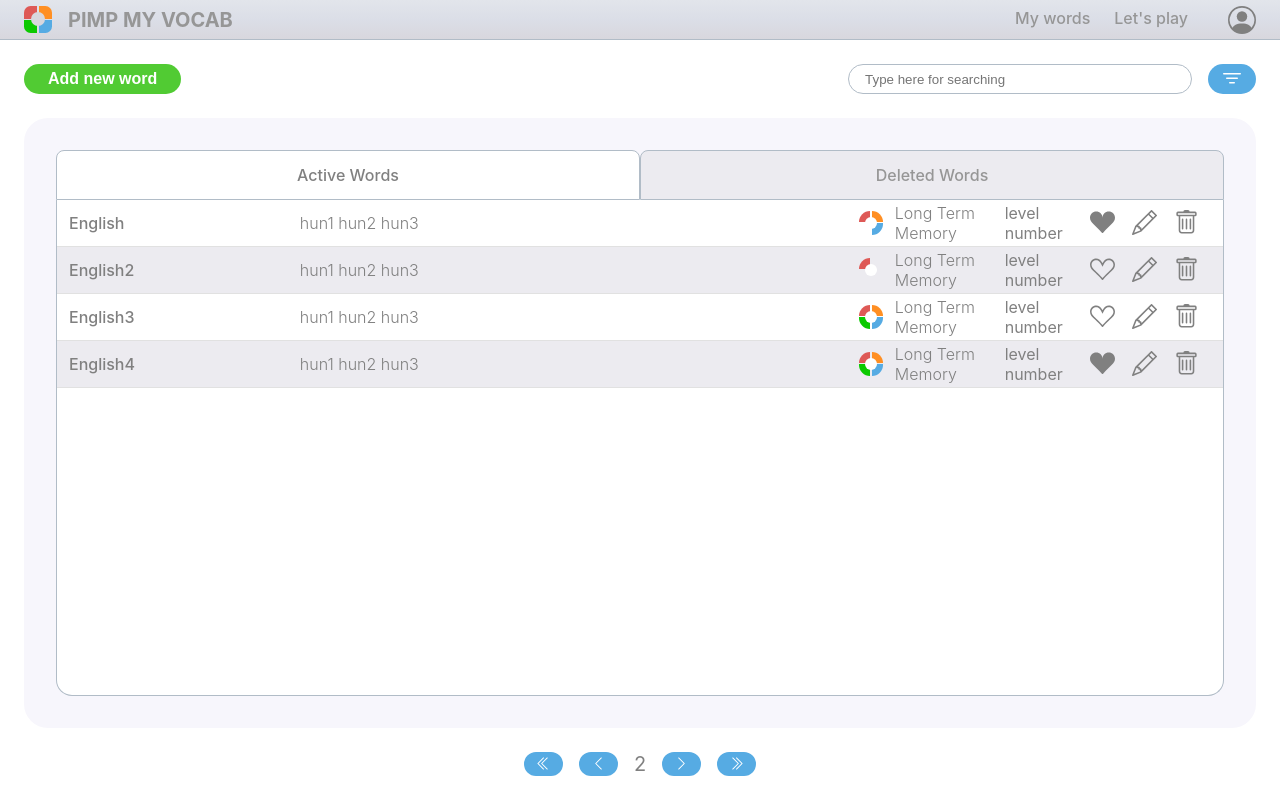
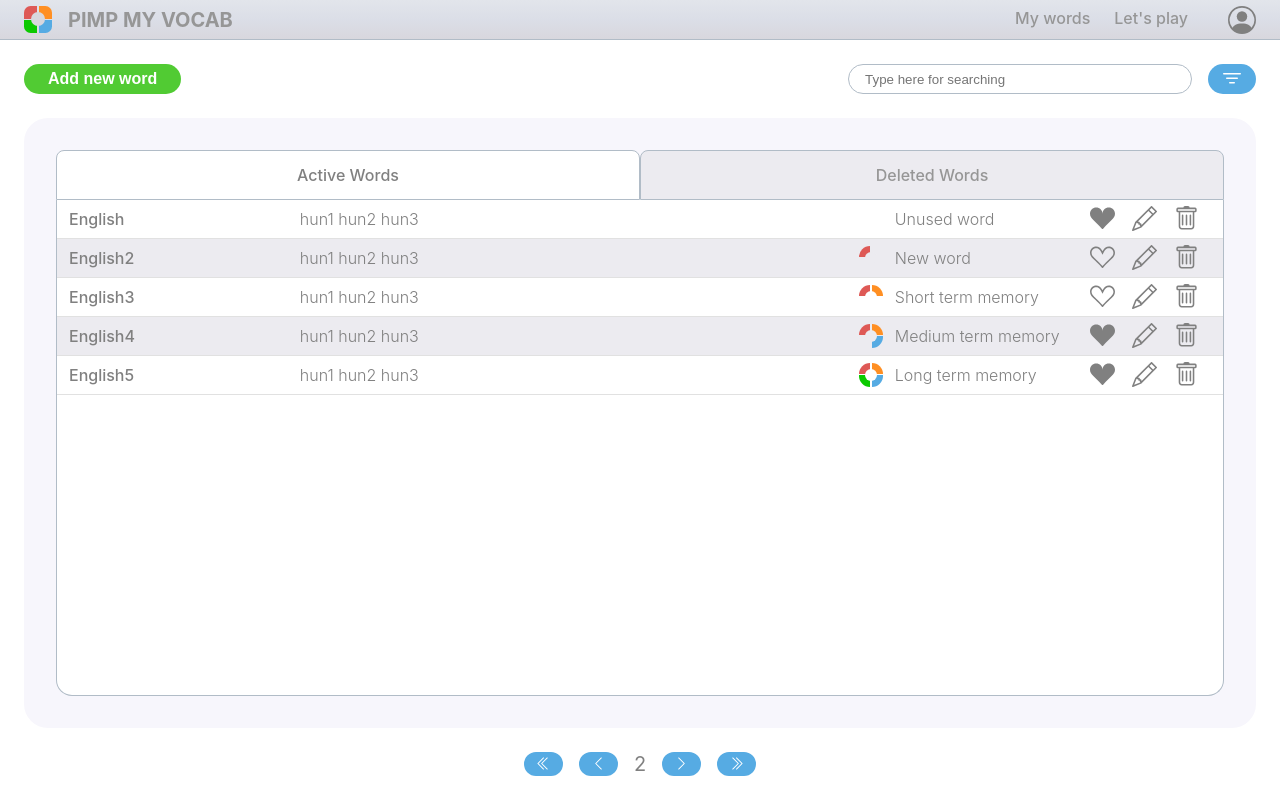
Before and after one commit to Crepkey/pmv_frond_end, a React (Create React App) app: page /my-words in a window 1280 px wide. Built offline with nearby package versions, Linux system fonts and the light colour scheme.

Commit message:
Memory level conversion to text is done

```diff
--- a/src/components/mainComponents/MyWords.tsx
+++ b/src/components/mainComponents/MyWords.tsx
@@ -235,7 +235,7 @@ const dummyData: ExtendedWord[] = [
 		notes: "This is a notes",
 		type: "word",
 		favourite: true,
-		memoryLevel: 67,
+		memoryLevel: 0,
 		active: true,
 	},
 	{
@@ -245,7 +245,7 @@ const dummyData: ExtendedWord[] = [
 		notes: "This is a notes",
 		type: "word",
 		favourite: false,
-		memoryLevel: 12,
+		memoryLevel: 18,
 		active: false,
 	},
 	{
@@ -255,11 +255,21 @@ const dummyData: ExtendedWord[] = [
 		notes: "This is a notes",
 		type: "word",
 		favourite: false,
-		memoryLevel: 78,
+		memoryLevel: 38,
 		active: true,
 	},
 	{
 		english: "English4",
+		hungarian: ["hun1", "hun2", "hun3"],
+		sentences: ["sentence1", "sentence2", "sentence3"],
+		notes: "This is a notes",
+		type: "word",
+		favourite: true,
+		memoryLevel: 67,
+		active: true,
+	},
+	{
+		english: "English5",
 		hungarian: ["hun1", "hun2", "hun3"],
 		sentences: ["sentence1", "sentence2", "sentence3"],
 		notes: "This is a notes",
@@ -286,6 +296,14 @@ export default function MyWords() {
 		return colors.rowBackgroundDark;
 	}
 
+	function convertMemoryLevelToText(memoryLevel: number) {
+		if (memoryLevel === 0) return "Unused word";
+		if (memoryLevel >= 1 && memoryLevel <= 25) return "New word";
+		if (memoryLevel >= 26 && memoryLevel <= 50) return "Short term memory";
+		if (memoryLevel >= 51 && memoryLevel <= 75) return "Medium term memory";
+		if (memoryLevel >= 76 && memoryLevel <= 100) return "Long term memory";
+	}
+
 	return (
 		<MainContainer>
 			<ControlBarContainer>
@@ -305,14 +323,16 @@ export default function MyWords() {
 					</TabContainer>
 					<WordContainer>
 						{words.map((word: ExtendedWord, index: number) => (
-							<WordRowWhite background={calculateRowBackground(index)}>
+							<WordRowWhite key={`${index}_word`} background={calculateRowBackground(index)}>
 								<EnglishWord>{word.english}</EnglishWord>
 								<HungarianWords>{word.hungarian.map((hunWord: string) => `${hunWord} `)}</HungarianWords>
 								<MemoryLevel>
-									<SpinnerBar size={24} status={word.memoryLevel} style={{ margin: "0 12px 0 0" }} />
-									<MemoryState>Long Term Memory</MemoryState>{" "}
-									{/* TODO: I need a function which calculate the term based on the memory */}
-									level number
+									<SpinnerBar
+										size={24}
+										status={word.memoryLevel}
+										style={{ margin: "0 12px 0 0", background: calculateRowBackground(index) }}
+									/>
+									<MemoryState>{convertMemoryLevelToText(word.memoryLevel)}</MemoryState>
 								</MemoryLevel>
 								<WordHandler>
 									{word.favourite ? <BsSuitHeartFill size={25} /> : <BsSuitHeart size={25} />}
@@ -322,32 +342,7 @@ export default function MyWords() {
 							</WordRowWhite>
 						))}
 
-						{/* <WordRowWhite>
-							<EnglishWord>English Word 1</EnglishWord>
-							<HungarianWords>Magyar szó 1, Magyar szó 2</HungarianWords>
-							<MemoryLevel>
-								<SpinnerBar size={24} status={34} style={{ margin: "0 12px 0 0" }} />
-								<MemoryState>Long Term Memory</MemoryState>
-							</MemoryLevel>
-							<WordHandler>
-								<BsSuitHeartFill size={25} />
-								<BsPencil size={25} />
-								<BsTrash size={25} />
-							</WordHandler>
-						</WordRowWhite>
-						<WordRowGray>
-							<EnglishWord>Longer English Word about...</EnglishWord>
-							<HungarianWords>Bélapátfalva, Budapest, Ugod, Pápa, Harci majom, Elkelkáposztástalanítottátok</HungarianWords>
-							<MemoryLevel>
-								<SpinnerBar size={24} status={96} style={{ margin: "0 12px 0 0", background: `${colors.rowBackgroundDark}` }} />
-								<MemoryState>Long Term Memory</MemoryState>
-							</MemoryLevel>
-							<WordHandler>
-								<BsSuitHeart size={25} />
-								<BsPencil size={25} />
-								<BsTrash size={25} />
-							</WordHandler>
-						</WordRowGray> */}
+						{/* FIXME: Find a solution which is better than index using as a key */}
 					</WordContainer>
 				</TableBlock>
 			</TableContainer>
```
